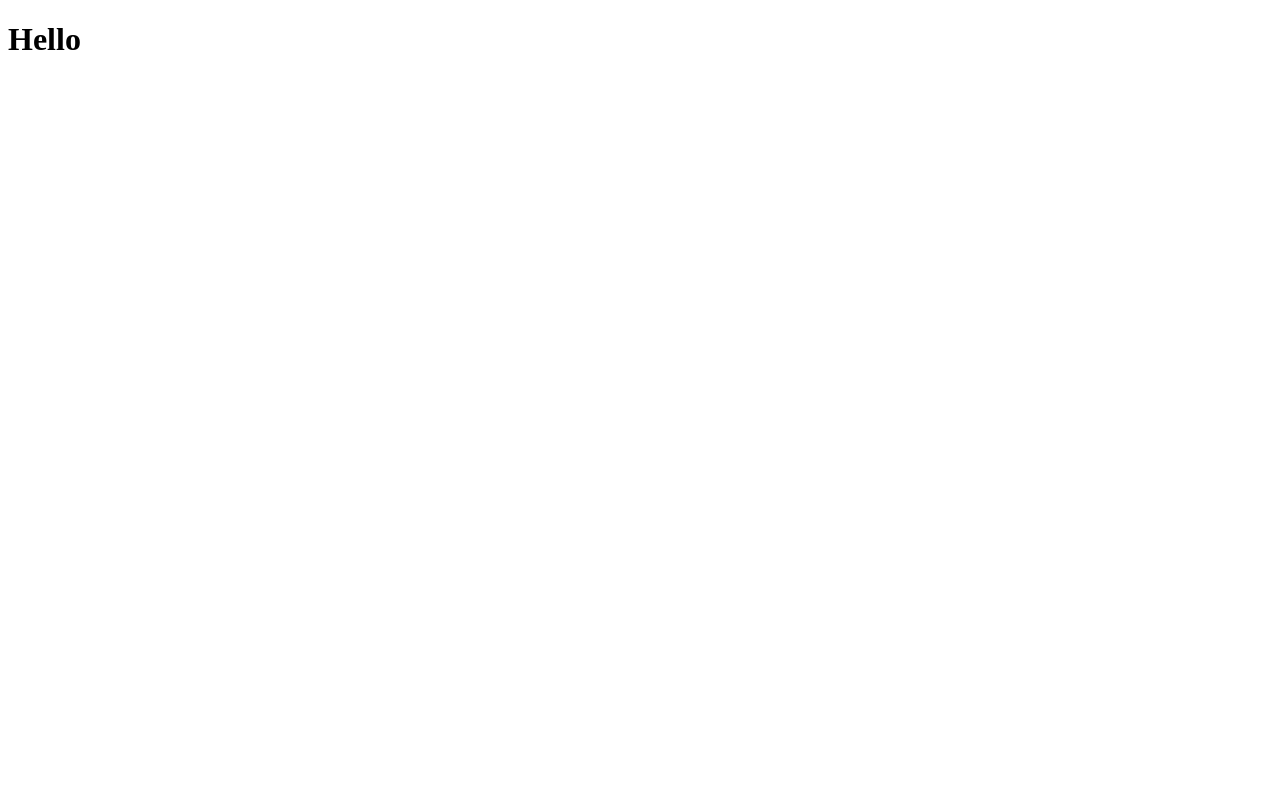
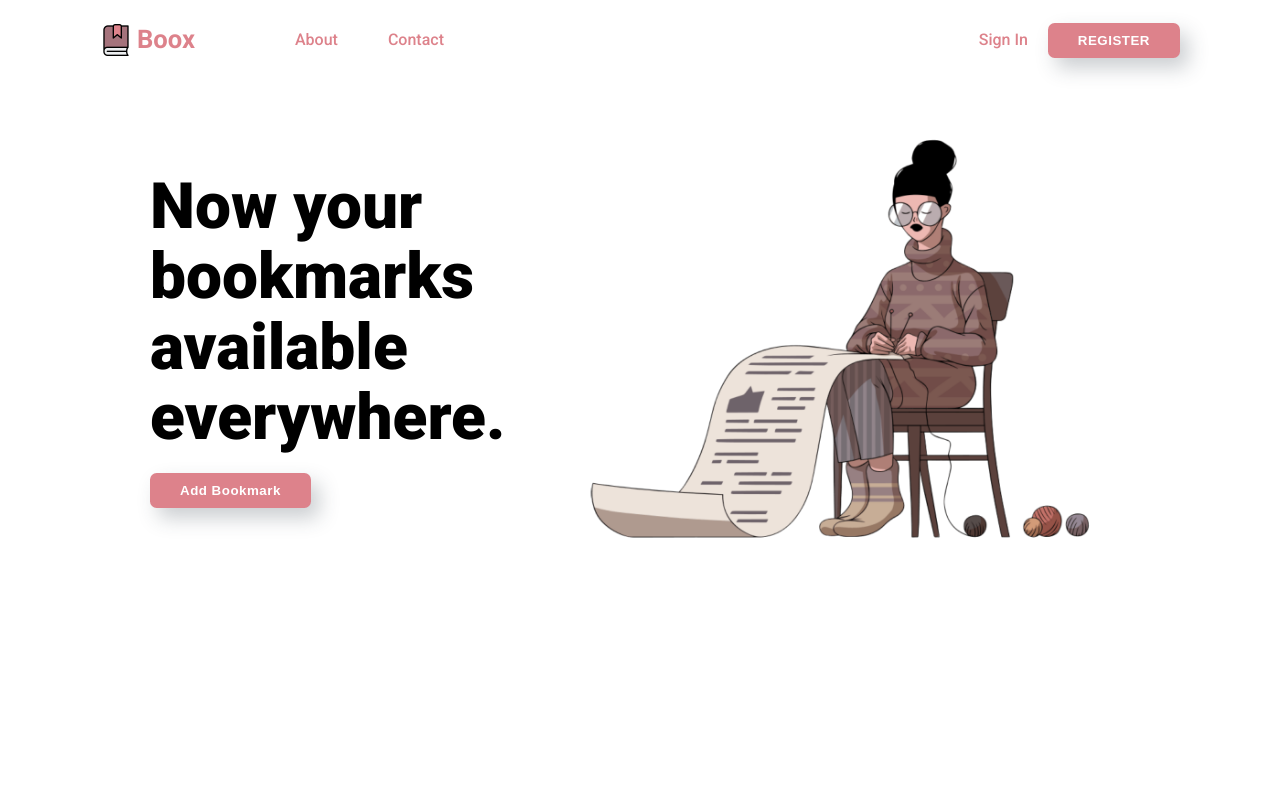
Before and after one commit to hiwijaya/boox, a Django app: page / in a window 1280 px wide. Before the commit the page is almost empty. Run offline with Django 3.2, Linux system fonts and the light colour scheme.

Commit message:
styling landing page

```diff
--- /dev/null
+++ b/project/static/css/reset.css
@@ -0,0 +1,48 @@
+/* http://meyerweb.com/eric/tools/css/reset/
+   v2.0 | 20110126
+   License: none (public domain)
+*/
+
+html, body, div, span, applet, object, iframe,
+h1, h2, h3, h4, h5, h6, p, blockquote, pre,
+a, abbr, acronym, address, big, cite, code,
+del, dfn, em, img, ins, kbd, q, s, samp,
+small, strike, strong, sub, sup, tt, var,
+b, u, i, center,
+dl, dt, dd, ol, ul, li,
+fieldset, form, label, legend,
+table, caption, tbody, tfoot, thead, tr, th, td,
+article, aside, canvas, details, embed,
+figure, figcaption, footer, header, hgroup,
+menu, nav, output, ruby, section, summary,
+time, mark, audio, video {
+	margin: 0;
+	padding: 0;
+	border: 0;
+	font-size: 100%;
+	font: inherit;
+	vertical-align: baseline;
+}
+/* HTML5 display-role reset for older browsers */
+article, aside, details, figcaption, figure,
+footer, header, hgroup, menu, nav, section {
+	display: block;
+}
+body {
+	line-height: 1;
+}
+ol, ul {
+	list-style: none;
+}
+blockquote, q {
+	quotes: none;
+}
+blockquote:before, blockquote:after,
+q:before, q:after {
+	content: '';
+	content: none;
+}
+table {
+	border-collapse: collapse;
+	border-spacing: 0;
+}
--- /dev/null
+++ b/project/static/css/styles.css
@@ -0,0 +1,116 @@
+@import url('https://fonts.googleapis.com/css2?family=Roboto:wght@400;500;700;900&display=swap');
+/*
+#D65B5F
+#DD828B
+#6A737D
+#9DADA3
+#E8E8E8
+ */
+
+
+html {
+    height: 100%;
+}
+
+body {
+    font-family: 'Roboto', sans-serif;
+    font-size: 1.0em;
+    font-weight: 400;
+    background-color: #FFF;
+    color: #000;
+}
+
+a {
+    color: #DD828B;
+    text-decoration: none;
+}
+
+.landing {
+    margin: 0 auto;
+    max-width: 1080px;
+}
+
+.header {
+    display: flex;
+    flex-direction: row;
+    align-items: center;
+    width: 100%;
+    height: 80px;
+}
+.header .logo {
+    display: flex;
+    align-items: center;
+    margin-right: 100px;
+}
+.header .logo img {
+    width: 32px;
+    height: 32px;
+    margin-right: 5px;
+}
+.header .logo a {
+    font-size: 1.6em;
+    font-weight: 700;
+    color: #DD828B;
+}
+
+.header .menu, .header .register {
+    display: flex;
+    align-items: center;
+}
+.header .menu {
+    flex: 1;
+}
+.header .menu a {
+    font-weight: 500;
+    margin-right: 50px;
+    color: #DD828B;
+}
+.header .register a {
+    font-weight: 500;
+    margin-right: 20px;
+    color: #DD828B;
+}
+
+.landing .content {
+    display: flex;
+    flex-direction: row;
+    flex: 1;
+}
+.landing .content .left {
+    flex: 4;
+    margin: auto 0px;
+    margin-left: 50px;
+}
+.landing .content .left h1 {
+    font-size: 4.0em;
+    font-weight: 900;
+    line-height: 1.1;
+    margin-bottom: 20px;
+}
+.landing .content .right {
+    flex: 6;
+    padding: 50px 0;
+}
+.landing .content .right img {
+    width: 90%;
+}
+
+
+button {
+    display: inline-block;
+    border: none;
+    padding: 10px 30px;
+    outline: none;
+    letter-spacing: 0.5px;
+    text-decoration: none;
+    font-weight: 700;
+    color: #FFF;
+    background-color: #DD828B;
+    border-radius: 0.5em;
+    box-shadow: 8px 10px 20px 0 rgba(46, 61, 73, 0.25);
+    transition: all 0.3s ease;
+    cursor: pointer;
+}
+button:hover {
+    box-shadow: 8px 10px 20px 0 rgba(46, 61, 73, 0.15);
+}
--- a/project/templates/index.html
+++ b/project/templates/index.html
@@ -1,12 +1,53 @@
+{% load static %}
 <!DOCTYPE html>
 <html lang="en">
 <head>
     <title>Boox</title>
 
-    <meta charset="UTF-8">
-    <meta name="viewport" content="width=device-width, initial-scale=1.0">
+    <!-- open graph -->
+    <meta property="og:title" content="Happy Indra Wijaya" />
+    <meta property="og:site_name" content="hiwijaya" />
+    <meta property="og:url" content="https://hiwijaya.com" />
+    <meta property="og:description" content="Developer" />
+    <meta property="og:type" content="website" />
+    <meta property="og:image" content="%PUBLIC_URL%/img/hiwijaya.png" />
+
+    <!-- meta -->
+    <meta charset="utf-8" />
+    <meta name="viewport" content="width=device-width, initial-scale=1.0" />
+    <meta name="author" content="Happy Indra Wijaya" />
+    <meta name="keywords" content="boox,bookmark" />
+    <meta name="description" content="Now your bookmarks available everywhere." />
+
+    <link rel="stylesheet" type="text/css" href="{% static 'css/reset.css' %}" />
+    <link rel="stylesheet" type="text/css" href="{% static 'css/styles.css' %}" />
+
 </head>
 <body>
-    <h1>Hello</h1>
+    <div class="landing">
+        <div class="header">
+            <div class="logo">
+                <img src="{% static '/img/boox.png' %}" alt="banner" />
+                <a href="/">Boox</a>
+            </div>
+            <div class="menu">
+                <a href="/about">About</a>
+                <a href="/contact">Contact</a>
+            </div>
+            <div class="register">
+                <a href="/signin">Sign In</a>
+                <button type="button">REGISTER</button>
+            </div>
+        </div>
+        <div class="content">
+            <div class="left">
+                <h1>Now your <br/> bookmarks <br/> available <br/> everywhere.</h1>
+                <button type="button">Add Bookmark</button>
+            </div>
+            <div class="right">
+                <img src="{% static '/img/woman.png' %}" alt="woman"/>
+            </div>
+        </div>
+    </div>
 </body>
 </html>
```
Also changed, not shown: project/static/img/boox.png (added).
